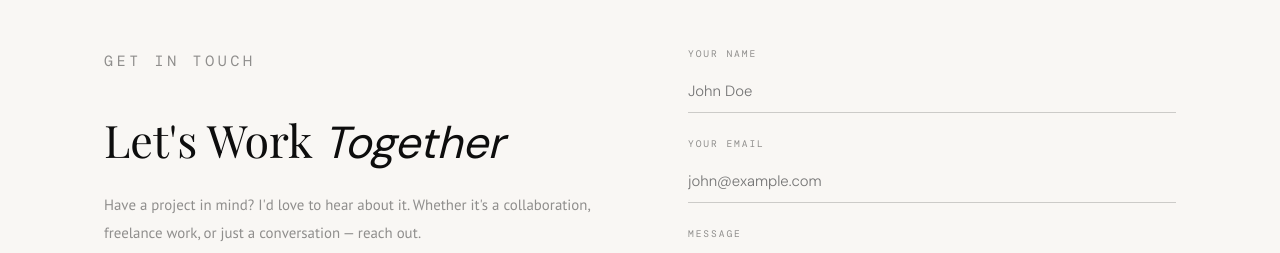
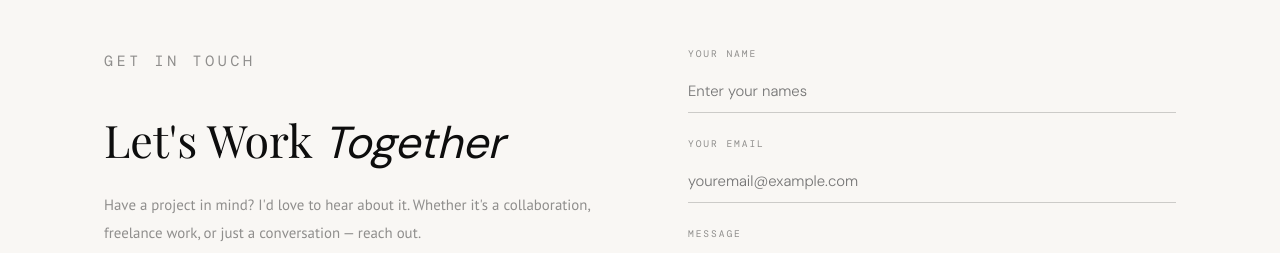
Before and after one commit to chriskunda/Portfolio, a React (Vite) app in the folder My-portfolio/: page / in a window 1280 px wide. Shown: the part 2949-3202 px from the top of the page. Built offline with nearby package versions, Linux system fonts and the light colour scheme; a web font is replaced by a local one.

Commit message:
done for now

```diff
--- a/My-portfolio/src/Components/Contact.jsx
+++ b/My-portfolio/src/Components/Contact.jsx
@@ -78,7 +78,7 @@ const Contact = () => {
               <label>Your Name</label>
               <input
                 type="text"
-                placeholder="John Doe"
+                placeholder="Enter your names"
                 value={name}
                 onChange={(e) => setName(e.target.value)}
                 required
@@ -88,7 +88,7 @@ const Contact = () => {
               <label>Your Email</label>
               <input
                 type="email"
-                placeholder="john@example.com"
+                placeholder="youremail@example.com"
                 value={email}
                 onChange={(e) => setEmail(e.target.value)}
                 required
```
